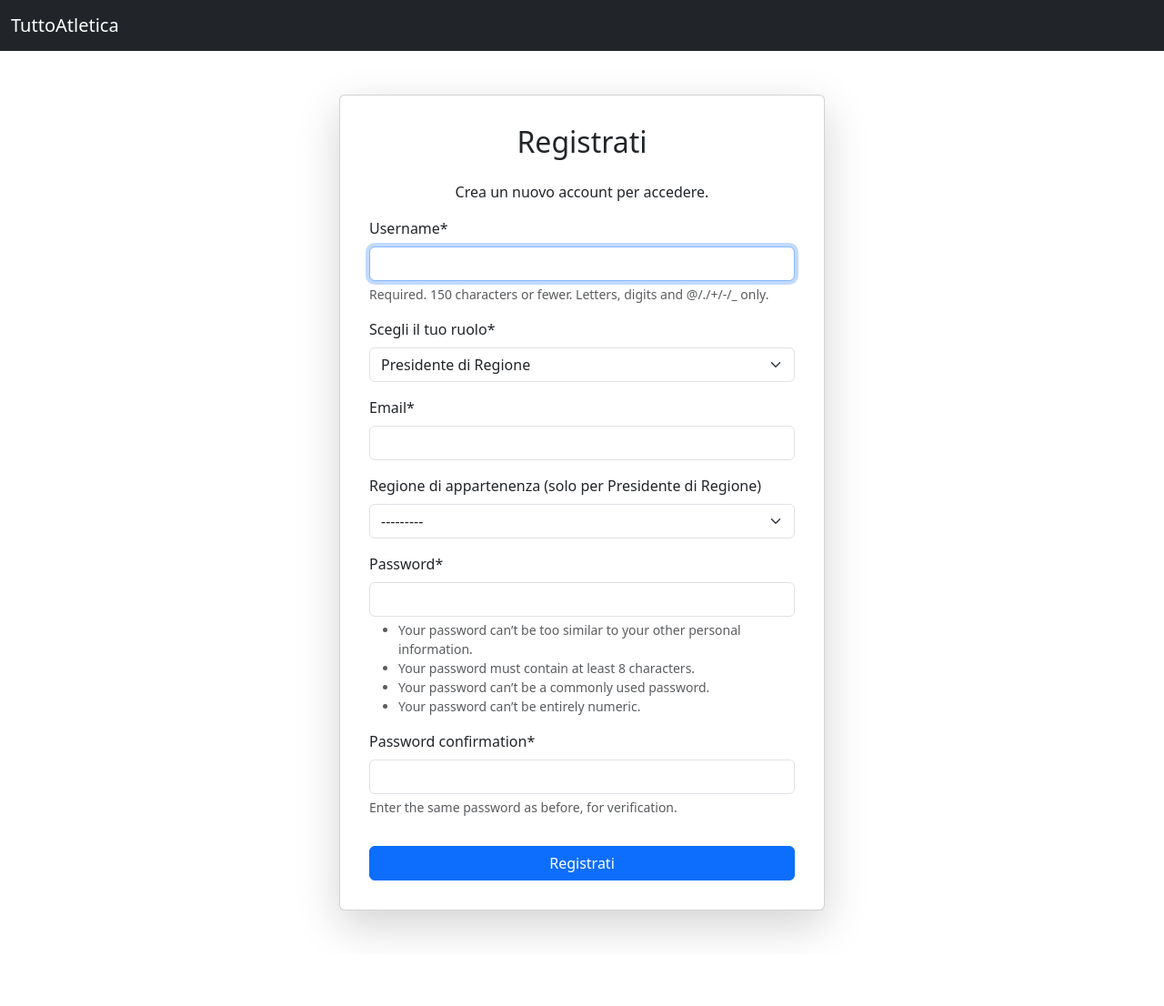
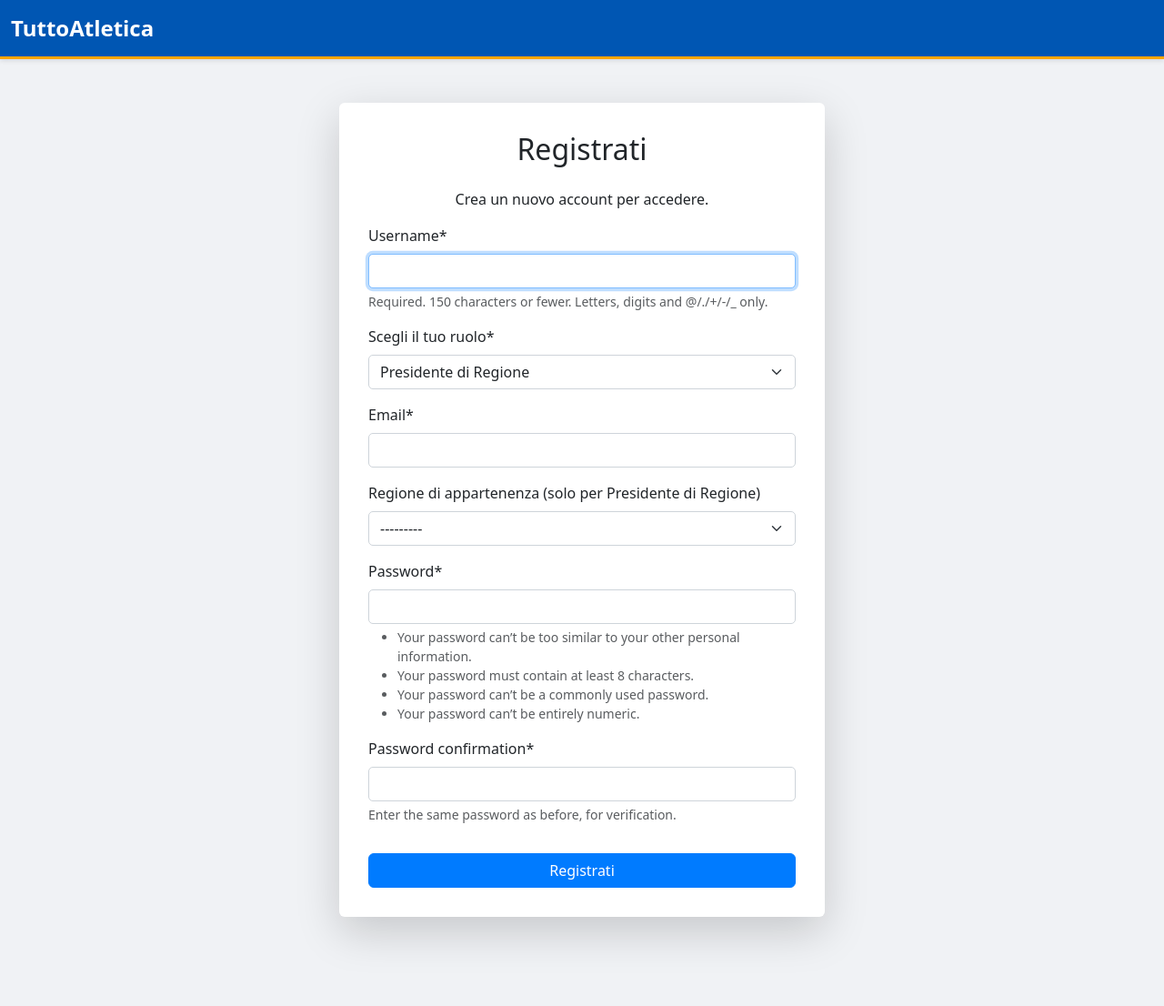
Before and after one commit to edotammaro/webapp-database-exam, a Django app: page /register/ in a window 1280 px wide. Shown: the whole page at 91% size. Before the commit the page ends 1030 px from the top, so only its background shows below. Run offline with Django 5.2, Linux system fonts and the light colour scheme; data that the repository does not hold is empty; some libraries are stand-ins or nearby versions.

Commit message:
stylecss

```diff
--- /dev/null
+++ b/DBProject/static/DBProject/css/style.css
@@ -0,0 +1,131 @@
+/* DBProject/static/css/style.css */
+
+/*
+  Combinazione di colori proposta:
+  - Blu Elettrico: #007BFF (per dettagli principali)
+  - Verde Lime: #28a745 (per azioni positive)
+  - Arancione brillante: #FFA500 (per pulsanti o elementi in evidenza)
+  - Sfondo: Grigio chiaro o bianco per mantenere pulizia
+*/
+
+body {
+    background-color: #f0f2f5; /* Un grigio molto chiaro per uno sfondo pulito */
+}
+
+/* Navbar */
+.navbar {
+    background-color: #0056b3 !important; /* Blu scuro per la navbar */
+    border-bottom: 3px solid #ffa500; /* Bordo arancione brillante */
+    box-shadow: 0 2px 5px rgba(0,0,0,0.1);
+}
+
+.navbar-brand {
+    font-weight: bold;
+    font-size: 1.5rem;
+    color: #ffffff !important;
+}
+
+.nav-link {
+    color: #ffffff !important;
+    transition: color 0.3s ease;
+}
+
+.nav-link:hover {
+    color: #ffa500 !important; /* Arancione brillante al passaggio del mouse */
+}
+
+/* Card */
+.card {
+    border: none;
+    box-shadow: 0 5px 15px rgba(0,0,0,0.1);
+    border-radius: 12px;
+    transition: transform 0.3s ease-in-out;
+}
+
+.card:hover {
+    transform: translateY(-5px); /* Effetto sollevamento al passaggio del mouse */
+}
+
+.card-header {
+    background-color: #007bff; /* Blu elettrico */
+    color: white;
+    font-weight: bold;
+    border-top-left-radius: 12px;
+    border-top-right-radius: 12px;
+    font-size: 1.25rem;
+    padding: 1rem;
+}
+
+/* Liste */
+.list-group-item {
+    transition: all 0.3s ease;
+    border-radius: 8px;
+    margin-bottom: 5px;
+    border: 1px solid #dee2e6;
+}
+
+.list-group-item:hover {
+    background-color: #e9ecef;
+    transform: translateY(-2px);
+}
+
+/* Pulsanti */
+.btn-primary {
+    background-color: #007bff; /* Blu elettrico */
+    border-color: #007bff;
+    transition: all 0.3s ease;
+}
+
+.btn-primary:hover {
+    background-color: #0056b3;
+    border-color: #004085;
+    box-shadow: 0 2px 5px rgba(0,0,0,0.2);
+}
+
+.btn-success {
+    background-color: #28a745; /* Verde brillante */
+    border-color: #28a745;
+    transition: all 0.3s ease;
+}
+
+.btn-success:hover {
+    background-color: #1e7e34;
+    border-color: #1c7430;
+    box-shadow: 0 2px 5px rgba(0,0,0,0.2);
+}
+
+.btn-danger {
+    background-color: #dc3545;
+    border-color: #dc3545;
+    transition: all 0.3s ease;
+}
+
+.btn-danger:hover {
+    background-color: #c82333;
+    border-color: #bd2130;
+    box-shadow: 0 2px 5px rgba(0,0,0,0.2);
+}
+
+/* Stili per le form con crispy_forms */
+.form-control, .form-select {
+    border-radius: 5px;
+    border: 1px solid #ced4da;
+    transition: all 0.3s ease;
+}
+
+.form-control:focus, .form-select:focus {
+    border-color: #80bdff;
+    box-shadow: 0 0 0 0.2rem rgba(0,123,255,.25);
+}
+
+.form-check-input {
+    margin-right: 5px;
+}
+
+.alert {
+    border-radius: 5px;
+}
+
+.container.mt-5 {
+    padding-bottom: 50px;
+}
--- a/templates/DBProject/base.html
+++ b/templates/DBProject/base.html
@@ -5,6 +5,9 @@
     <meta name="viewport" content="width=device-width, initial-scale=1">
     <title>Progetto Atletica</title>
     <link href="https://cdn.jsdelivr.net/npm/bootstrap@5.3.3/dist/css/bootstrap.min.css" rel="stylesheet">
+
+    {% load static %}
+    <link href="{% static 'DBProject/css/style.css' %}" rel="stylesheet">
 </head>
 <body>
 
```
Also changed, not shown: djangoDBProject/settings.py (+15 -0 lines).
